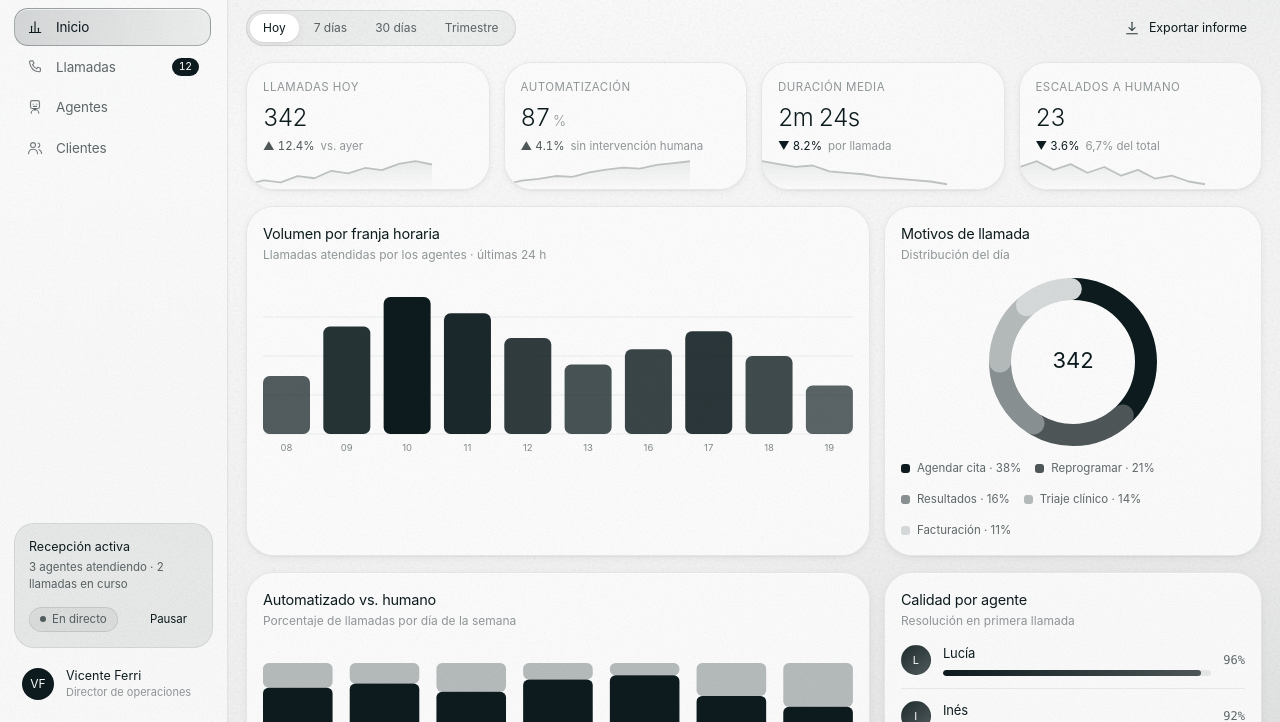
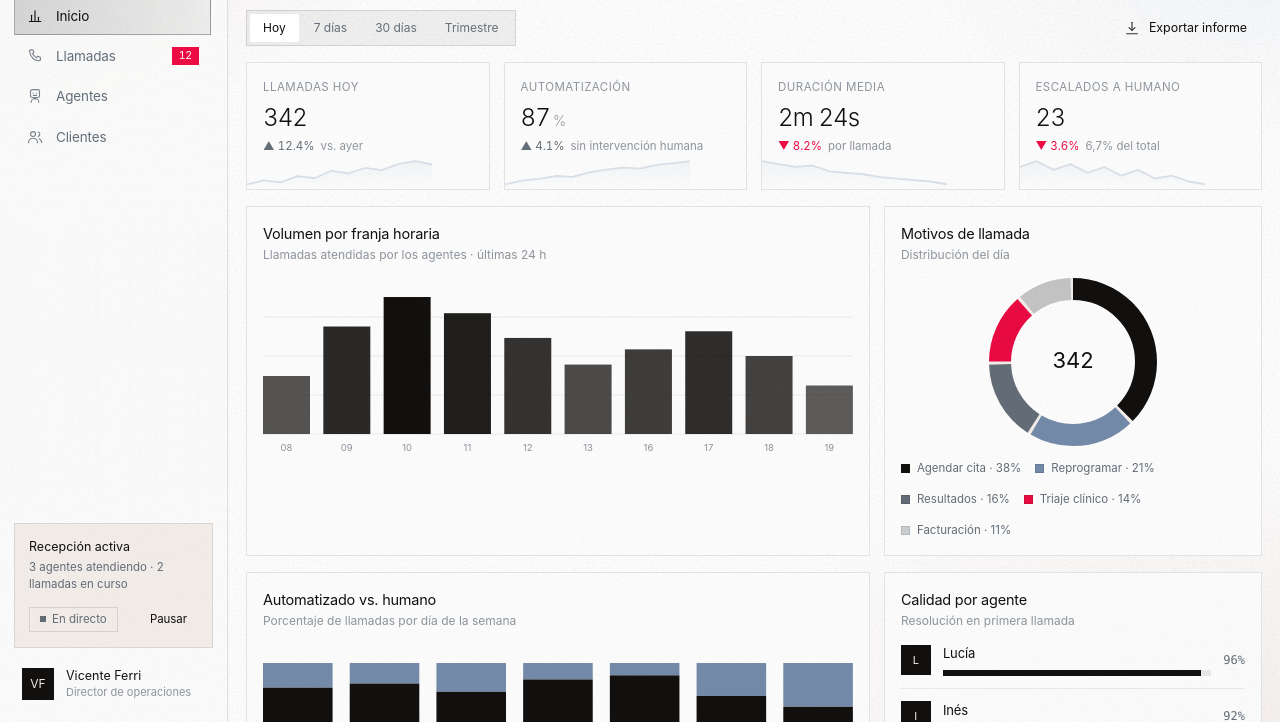
Before and after one commit to pablofd/hackspain, a plain HTML site: page index.html in a window 1280 px wide. Shown: the part 78-800 px from the top of the page. Drawn offline with Linux system fonts and the light colour scheme.

Commit message:
Aristas vivas, logo reducido y paleta Pitch Black / Parchment / Denim / Slate / Lipstick

```diff
--- a/design/palette.json
+++ b/design/palette.json
@@ -1,40 +1,60 @@
 {
-  "name": "Aurea Health — Core Palette",
-  "version": "3.0.0",
-  "mode": "monocromo",
+  "name": "maio — Core Palette",
+  "version": "4.0.0",
+  "base": "Interfaz blanca; el color entra con moderación",
   "colors": [
     {
-      "token": "ink-black",
-      "name": "Ink Black",
-      "hex": "#0D1B1E",
-      "rgb": [13, 27, 30],
-      "role": "Texto, acento principal, botones sólidos, gráficos y avatares"
+      "token": "pitch-black",
+      "name": "Pitch Black",
+      "hex": "#12100E",
+      "rgb": [18, 16, 14],
+      "role": "Texto, marca, botones primarios, serie principal de gráficos"
     },
     {
-      "token": "platinum",
-      "name": "Platinum",
-      "hex": "#EFEFEF",
-      "rgb": [239, 239, 239],
-      "role": "Base de la interfaz junto al blanco"
+      "token": "parchment",
+      "name": "Parchment",
+      "hex": "#F6F0ED",
+      "rgb": [246, 240, 237],
+      "role": "Superficies suaves: hover, tarjetas tintadas, burbujas del paciente"
+    },
+    {
+      "token": "dusty-denim",
+      "name": "Dusty Denim",
+      "hex": "#748CAB",
+      "rgb": [116, 140, 171],
+      "role": "Acento de datos: series secundarias, sparklines, avatares de paciente"
+    },
+    {
+      "token": "blue-slate",
+      "name": "Blue Slate",
+      "hex": "#646E78",
+      "rgb": [100, 110, 120],
+      "role": "Texto secundario y etiquetas"
+    },
+    {
+      "token": "lipstick-red",
+      "name": "Lipstick Red",
+      "hex": "#EC0B43",
+      "rgb": [236, 11, 67],
+      "role": "Solo crítico: escalados, riesgo alto, badge de cola y tendencias negativas"
     },
     {
       "token": "white",
       "name": "White",
       "hex": "#FFFFFF",
       "rgb": [255, 255, 255],
-      "role": "Superficies de tarjeta y paneles de vidrio"
+      "role": "Fondo de la plataforma y superficies de tarjeta"
     }
   ],
-  "grays": [
-    { "token": "gray-800", "hex": "#232C2F", "role": "Degradados de botones y avatares" },
-    { "token": "gray-600", "hex": "#4F5759", "role": "Series secundarias en gráficos" },
-    { "token": "gray-400", "hex": "#8B9294", "role": "Series terciarias, estados correctos" },
-    { "token": "gray-300", "hex": "#B7BCBD", "role": "Barras neutras y puntos de línea de tiempo" },
-    { "token": "gray-200", "hex": "#D9DCDC", "role": "Series de menor peso" }
-  ],
+  "forma": {
+    "radios": "0 px en todos los contenedores y controles",
+    "bordes": "Hairline de 1 px rgba(18,16,14,0.12)",
+    "sombras": "Mínimas; la jerarquía la marcan las líneas"
+  },
   "reserved": [
-    { "token": "dusty-mauve", "hex": "#A54657", "note": "Fuera de uso: la interfaz es monocroma" },
-    { "token": "tropical-teal", "hex": "#48A9A6", "note": "Fuera de uso: la interfaz es monocroma" },
-    { "token": "coral-glow", "hex": "#FF8552", "note": "Fuera de uso: la interfaz es monocroma" }
+    { "token": "ink-black", "hex": "#0D1B1E", "note": "Paleta anterior" },
+    { "token": "dusty-mauve", "hex": "#A54657", "note": "Paleta anterior" },
+    { "token": "tropical-teal", "hex": "#48A9A6", "note": "Paleta anterior" },
+    { "token": "coral-glow", "hex": "#FF8552", "note": "Paleta anterior" }
   ]
 }
--- a/src/components/ui.js
+++ b/src/components/ui.js
@@ -45,11 +45,11 @@ export function stat({ label, value, unit, trend, foot, spark, tint }) {
         el("span", { class: `trend trend--${up ? "up" : "down"}` }, `${up ? "▲" : "▼"} ${Math.abs(trend)}%`),
       foot && el("span", {}, foot),
     ),
-    spark && sparkline(spark, "var(--ink-black)"),
+    spark && sparkline(spark, "var(--dusty-denim)"),
   );
 }
 
-export function sparkline(values, color = "var(--ink-black)") {
+export function sparkline(values, color = "var(--dusty-denim)") {
   const w = 240;
   const h = 44;
   const max = Math.max(...values);
@@ -85,7 +85,7 @@ export function sparkline(values, color = "var(--ink-black)") {
   );
 }
 
-export function barChart(data, { height = 190, color = "var(--ink-black)" } = {}) {
+export function barChart(data, { height = 190, color = "var(--pitch-black)" } = {}) {
   const w = 620;
   const max = Math.max(...data.map((d) => d.value));
   const gap = 14;
@@ -113,7 +113,7 @@ export function barChart(data, { height = 190, color = "var(--ink-black)" } = {}
           y,
           width: bw,
           height: bh,
-          rx: 7,
+          rx: 0,
           fill: color,
           opacity: 0.5 + (d.value / max) * 0.5,
         }),
@@ -153,8 +153,8 @@ export function stackedBars(data, { height = 190 } = {}) {
           y: baseY - ah - hh,
           width: bw,
           height: hh,
-          rx: 6,
-          fill: "var(--gray-300)",
+          rx: 0,
+          fill: "var(--dusty-denim)",
           opacity: 1,
         }),
         svg("rect", {
@@ -162,8 +162,8 @@ export function stackedBars(data, { height = 190 } = {}) {
           y: baseY - ah,
           width: bw,
           height: ah,
-          rx: 6,
-          fill: "var(--ink-black)",
+          rx: 0,
+          fill: "var(--pitch-black)",
           opacity: 1,
         }),
         svg(
@@ -198,7 +198,7 @@ export function donut(data, { size = 168, thickness = 22, center = "" } = {}) {
       "stroke-width": thickness,
       "stroke-dasharray": `${len - 3} ${c - len + 3}`,
       "stroke-dashoffset": -offset,
-      "stroke-linecap": "round",
+      "stroke-linecap": "butt",
       transform: `rotate(-90 ${size / 2} ${size / 2})`,
     });
     offset += len;
--- a/src/data/mock.js
+++ b/src/data/mock.js
@@ -414,11 +414,11 @@ export const volumeByHour = [
 ];
 
 export const reasonsBreakdown = [
-  { label: "Agendar cita", value: 38, color: "var(--ink-black)" },
-  { label: "Reprogramar", value: 21, color: "var(--gray-600)" },
-  { label: "Resultados", value: 16, color: "var(--gray-400)" },
-  { label: "Triaje clínico", value: 14, color: "var(--gray-300)" },
-  { label: "Facturación", value: 11, color: "var(--gray-200)" },
+  { label: "Agendar cita", value: 38, color: "var(--pitch-black)" },
+  { label: "Reprogramar", value: 21, color: "var(--dusty-denim)" },
+  { label: "Resultados", value: 16, color: "var(--blue-slate)" },
+  { label: "Triaje clínico", value: 14, color: "var(--lipstick-red)" },
+  { label: "Facturación", value: 11, color: "rgba(100, 110, 120, 0.32)" },
 ];
 
 export const weeklyTrend = [
--- a/src/styles/app.css
+++ b/src/styles/app.css
@@ -87,10 +87,10 @@ textarea {
   z-index: 0;
   pointer-events: none;
   background:
-    radial-gradient(58% 50% at 0% 0%, rgba(var(--ink-rgb), 0.07), transparent 62%),
-    radial-gradient(55% 50% at 100% 2%, rgba(var(--ink-rgb), 0.05), transparent 62%),
-    radial-gradient(70% 62% at 92% 100%, rgba(var(--ink-rgb), 0.06), transparent 62%),
-    linear-gradient(170deg, var(--white) 0%, var(--platinum) 100%);
+    radial-gradient(52% 44% at 0% 0%, rgba(var(--parchment-rgb), 0.9), transparent 60%),
+    radial-gradient(48% 42% at 100% 2%, rgba(var(--dusty-denim-rgb), 0.07), transparent 62%),
+    radial-gradient(60% 55% at 94% 100%, rgba(var(--parchment-rgb), 0.9), transparent 62%),
+    var(--white);
 }
 
 .app-bg::after {
@@ -164,24 +164,24 @@ textarea {
 .brand {
   display: flex;
   align-items: center;
-  gap: 10px;
+  gap: 8px;
   padding: 2px var(--sp-2) var(--sp-5);
 }
 
 .brand__mark {
-  width: 30px;
-  height: 30px;
+  width: 19px;
+  height: 19px;
   flex: none;
-  color: var(--ink-black);
+  color: var(--pitch-black);
 }
 
 .brand__name {
   font-family: var(--font-brand);
-  font-size: 25px;
+  font-size: 19px;
   font-weight: 500;
   line-height: 1;
   letter-spacing: -0.03em;
-  color: var(--ink-black);
+  color: var(--pitch-black);
 }
 
 .nav {
@@ -280,7 +280,7 @@ textarea {
   font-size: 10.5px;
   font-weight: var(--fw-regular);
   font-variant-numeric: tabular-nums;
-  background: var(--ink-black);
+  background: var(--alert);
   color: var(--white);
 }
 
@@ -334,8 +334,8 @@ textarea {
   height: 32px;
   flex: none;
   border-radius: var(--r-pill);
-  background: linear-gradient(140deg, var(--accent), var(--ink-black));
-  border: 1px solid var(--stroke-soft);
+  background: var(--pitch-black);
+  border: 1px solid var(--pitch-black);
   color: var(--text-on-dark);
   font-size: 12px;
   font-weight: var(--fw-regular);
@@ -434,7 +434,7 @@ textarea {
 
 .search kbd {
   padding: 1px 5px;
-  border-radius: 6px;
+  border-radius: 0;
   border: 1px solid var(--stroke-soft);
   font-family: var(--font-ui);
   font-size: 10.5px;
@@ -489,17 +489,17 @@ textarea {
 }
 
 .card--tint-ok {
-  background: linear-gradient(150deg, rgba(var(--ink-rgb), 0.06), var(--glass-2) 68%);
-  border-color: var(--stroke-strong);
+  background: var(--parchment);
+  border-color: var(--stroke-soft);
 }
 
 .card--tint-alert {
-  background: linear-gradient(150deg, rgba(var(--ink-rgb), 0.1), var(--glass-2) 66%);
-  border-color: var(--ink-black);
+  background: var(--white);
+  border-color: var(--alert);
 }
 
 .card--tint-accent {
-  background: linear-gradient(150deg, rgba(var(--ink-rgb), 0.08), var(--glass-2) 68%);
+  background: var(--parchment);
   border-color: var(--stroke-strong);
 }
 
@@ -592,20 +592,18 @@ textarea {
 }
 
 .btn--primary {
-  background: linear-gradient(140deg, var(--gray-800), var(--ink-black));
-  border-color: var(--ink-black);
+  background: var(--pitch-black);
+  border-color: var(--pitch-black);
   color: var(--white);
-  box-shadow: var(--shadow-accent);
 }
 .btn--primary:hover {
-  background: linear-gradient(140deg, #343e41, var(--gray-800));
+  background: #2a2724;
 }
 
 .btn--alert {
-  background: var(--white);
-  border-color: var(--ink-black);
-  color: var(--ink-black);
-  box-shadow: var(--shadow-sm);
+  background: var(--alert);
+  border-color: var(--alert);
+  color: var(--white);
 }
 
 .btn--ghost {
@@ -675,21 +673,21 @@ textarea {
   white-space: nowrap;
 }
 
-/* Jerarquía monocroma: relleno sólido = crítico, contorno = destacado, gris = correcto */
+/* Jerarquía: rojo sólido = crítico, contorno negro = destacado, pergamino = correcto */
 .pill--ok {
-  background: rgba(var(--ink-rgb), 0.05);
+  background: var(--parchment);
   border-color: var(--stroke-soft);
   color: var(--text-secondary);
 }
 .pill--alert {
-  background: var(--ink-black);
-  border-color: var(--ink-black);
+  background: var(--alert);
+  border-color: var(--alert);
   color: var(--white);
 }
 .pill--accent {
   background: var(--white);
-  border-color: var(--ink-black);
-  color: var(--ink-black);
+  border-color: var(--pitch-black);
+  color: var(--pitch-black);
 }
 .pill--neutral {
   background: rgba(var(--ink-rgb), 0.05);
@@ -874,7 +872,7 @@ table.data .cell-sub {
   flex: none;
   border-radius: var(--r-pill);
   border: 1px solid var(--stroke-soft);
-  background: linear-gradient(140deg, rgba(var(--ink-black-rgb), 0.92), rgba(var(--ink-black-rgb), 0.72));
+  background: var(--pitch-black);
   color: var(--text-on-dark);
   font-size: 11px;
   font-weight: var(--fw-regular);
@@ -882,7 +880,7 @@ table.data .cell-sub {
 }
 
 .avatar--accent {
-  background: linear-gradient(140deg, var(--gray-600), var(--gray-800));
+  background: var(--dusty-denim);
   color: var(--white);
 }
 
@@ -963,12 +961,12 @@ table.data .cell-sub {
   width: 9px;
   height: 9px;
   border-radius: var(--r-pill);
-  background: var(--gray-300);
+  background: var(--dusty-denim);
   border: 2px solid var(--white);
 }
 
 .timeline__item--alert::before {
-  background: var(--ink-black);
+  background: var(--alert);
 }
 .timeline__time {
   font-size: 11px;
@@ -997,19 +995,15 @@ table.data .cell-sub {
 .bar__fill {
   height: 100%;
   border-radius: var(--r-pill);
-  background: linear-gradient(90deg, var(--ink-black), var(--gray-600));
+  background: var(--pitch-black);
   transition: width var(--dur-slow) var(--ease-out);
 }
 
 .bar__fill--alert {
-  background: repeating-linear-gradient(
-    -45deg,
-    var(--ink-black) 0 5px,
-    var(--gray-600) 5px 10px
-  );
+  background: var(--alert);
 }
 .bar__fill--muted {
-  background: var(--gray-300);
+  background: var(--dusty-denim);
 }
 
 /* --- Toggle switch (iOS) --------------------------------- */
@@ -1040,7 +1034,7 @@ table.data .cell-sub {
 }
 
 .switch.is-on {
-  background: var(--ink-black);
+  background: var(--pitch-black);
 }
 
 .switch.is-on::after {
@@ -1084,7 +1078,7 @@ table.data .cell-sub {
   width: 46px;
   height: 46px;
   flex: none;
-  border-radius: 16px;
+  border-radius: 0;
   font-size: 16px;
   font-weight: var(--fw-regular);
   color: var(--white);
@@ -1093,19 +1087,19 @@ table.data .cell-sub {
 }
 
 .agent-card__avatar--mauve {
-  background: linear-gradient(145deg, var(--gray-800), var(--ink-black));
+  background: var(--pitch-black);
   color: var(--white);
 }
 
 .agent-card__avatar--teal {
-  background: linear-gradient(145deg, var(--gray-400), var(--gray-600));
+  background: var(--dusty-denim);
   color: var(--white);
 }
 
 .agent-card__avatar--coral {
   background: var(--white);
-  border: 1px solid var(--ink-black);
-  color: var(--ink-black);
+  border: 1px solid var(--pitch-black);
+  color: var(--pitch-black);
 }
 
 .agent-card__name {
@@ -1174,17 +1168,12 @@ table.data .cell-sub {
   flex-direction: column;
   min-height: 0;
   padding: 0;
-  border-radius: var(--r-lg);
+  border-radius: 0;
   border: 1px solid var(--stroke-soft);
-  background: linear-gradient(
-    168deg,
-    rgba(var(--accent-rgb), 0.1) 0%,
-    rgba(var(--white-rgb), 0.9) 38%,
-    rgba(var(--white-rgb), 0.94) 100%
-  );
+  background: var(--glass-2);
   backdrop-filter: var(--blur-sm);
   -webkit-backdrop-filter: var(--blur-sm);
-  box-shadow: var(--shadow-md);
+  box-shadow: var(--shadow-sm);
   overflow: hidden;
 }
 
@@ -1245,19 +1234,19 @@ table.data .cell-sub {
   border-radius: var(--r-pill);
   font-size: 11px;
   letter-spacing: 0.02em;
-  background: linear-gradient(140deg, rgba(var(--ink-black-rgb), 0.9), rgba(var(--ink-black-rgb), 0.7));
-  color: var(--text-on-dark);
+  background: var(--dusty-denim);
+  color: var(--white);
 }
 
 .chat__avatar--agent {
-  background: linear-gradient(140deg, var(--gray-600), var(--gray-800));
+  background: var(--pitch-black);
   color: var(--white);
 }
 
 .chat__bubble {
   position: relative;
   padding: 11px 15px;
-  border-radius: 20px;
+  border-radius: 0;
   font-size: 13.5px;
   line-height: 1.55;
   border: 1px solid var(--stroke-soft);
@@ -1266,16 +1255,14 @@ table.data .cell-sub {
 }
 
 .chat__row--agent .chat__bubble {
-  background: var(--ink-black);
-  border-color: var(--ink-black);
+  background: var(--pitch-black);
+  border-color: var(--pitch-black);
   color: var(--white);
-  border-bottom-left-radius: 7px;
 }
 
 .chat__row--caller .chat__bubble {
-  background: var(--white);
-  border-color: var(--stroke-strong);
-  border-bottom-right-radius: 7px;
+  background: var(--parchment);
+  border-color: var(--stroke-soft);
 }
 
 .chat__meta {
@@ -1334,7 +1321,7 @@ table.data .cell-sub {
   padding: 0;
   border: 0;
   border-radius: var(--r-pill);
-  background: var(--ink-black);
+  background: var(--pitch-black);
   color: var(--white);
   cursor: pointer;
   box-shadow: var(--shadow-accent);
@@ -1359,13 +1346,13 @@ table.data .cell-sub {
   flex: 1;
   min-width: 2px;
   max-width: 4px;
-  border-radius: var(--r-pill);
-  background: rgba(var(--ink-rgb), 0.16);
+  border-radius: 0;
+  background: rgba(var(--blue-slate-rgb), 0.3);
   transition: background var(--dur) var(--ease-out);
 }
 
 .waveform i.is-played {
-  background: var(--accent);
+  background: var(--pitch-black);
 }
 
 /* --- Charts ---------------------------------------------- */
@@ -1392,7 +1379,8 @@ table.data .cell-sub {
 .legend__swatch {
   width: 9px;
   height: 9px;
-  border-radius: 3px;
+  border-radius: 0;
+  border: 1px solid var(--stroke-soft);
   flex: none;
 }
 
@@ -1511,7 +1499,7 @@ table.data .cell-sub {
 }
 
 .slot.is-free {
-  border-color: var(--ink-black);
+  border-color: var(--pitch-black);
   background: var(--white);
 }
 
--- a/src/styles/tokens.css
+++ b/src/styles/tokens.css
@@ -1,79 +1,80 @@
 /* ============================================================
-   Aurea Health · Design tokens
-   Paleta canónica: /design/palette.json
+   maio · Design tokens
+   Paleta canónica: /design/palette.json · Marca: /design/brand
    ============================================================ */
 
 :root {
-  /* --- Paleta base · monocroma --------------------------- */
-  --ink-black: #0d1b1e;
-  --platinum: #efefef;
+  /* --- Paleta base --------------------------------------- */
+  --pitch-black: #12100e;
+  --parchment: #f6f0ed;
+  --dusty-denim: #748cab;
+  --blue-slate: #646e78;
+  --lipstick-red: #ec0b43;
   --white: #ffffff;
 
-  --ink-black-rgb: 13, 27, 30;
-  --platinum-rgb: 239, 239, 239;
+  --pitch-black-rgb: 18, 16, 14;
+  --parchment-rgb: 246, 240, 237;
+  --dusty-denim-rgb: 116, 140, 171;
+  --blue-slate-rgb: 100, 110, 120;
+  --lipstick-red-rgb: 236, 11, 67;
   --white-rgb: 255, 255, 255;
 
-  /* Escala de grises derivada del Ink Black */
-  --gray-800: #232c2f;
-  --gray-600: #4f5759;
-  --gray-400: #8b9294;
-  --gray-300: #b7bcbd;
-  --gray-200: #d9dcdc;
+  /* --- Semántica ----------------------------------------- */
+  --bg-base: var(--white);
+  --bg-deep: var(--pitch-black);
+  --accent: var(--pitch-black);
+  --accent-rgb: var(--pitch-black-rgb);
+  --accent-deep: var(--pitch-black);
+  --highlight: var(--dusty-denim);
+  --highlight-rgb: var(--dusty-denim-rgb);
+  --ok: var(--blue-slate);
+  --ok-rgb: var(--blue-slate-rgb);
+  --ok-deep: var(--blue-slate);
+  --alert: var(--lipstick-red);
+  --alert-rgb: var(--lipstick-red-rgb);
+  --alert-deep: var(--lipstick-red);
 
-  /* --- Semántica ----------------------------------------- */
-  --bg-base: var(--platinum);
-  --bg-deep: var(--ink-black);
-  --accent: var(--ink-black);
-  --accent-rgb: var(--ink-black-rgb);
-  --accent-deep: var(--ink-black);
-  --ok: var(--gray-400);
-  --ok-rgb: var(--ink-black-rgb);
-  --ok-deep: var(--gray-600);
-  --alert: var(--ink-black);
-  --alert-rgb: var(--ink-black-rgb);
-  --alert-deep: var(--ink-black);
+  --ink-rgb: var(--pitch-black-rgb);
+  --text-primary: var(--pitch-black);
+  --text-secondary: var(--blue-slate);
+  --text-muted: rgba(var(--blue-slate-rgb), 0.72);
+  --text-on-accent: #ffffff;
+  --text-on-dark: var(--parchment);
 
-  --ink-rgb: var(--ink-black-rgb);
-  --text-primary: var(--ink-black);
-  --text-secondary: rgba(var(--ink-rgb), 0.66);
-  --text-muted: rgba(var(--ink-rgb), 0.45);
-  --text-on-accent: #ffffff;
-  --text-on-dark: var(--white);
-
-  /* --- Superficies de vidrio ------------------------------ */
-  --glass-1: rgba(var(--white-rgb), 0.62);
-  --glass-2: rgba(var(--white-rgb), 0.88);
-  --glass-3: rgba(var(--ink-rgb), 0.05);
-  --glass-hover: rgba(var(--ink-rgb), 0.045);
-  --glass-warm: rgba(var(--accent-rgb), 0.06);
-  --stroke-soft: rgba(var(--ink-rgb), 0.1);
-  --stroke-strong: rgba(var(--ink-rgb), 0.18);
+  /* --- Superficies ---------------------------------------- */
+  --glass-1: rgba(var(--white-rgb), 0.7);
+  --glass-2: rgba(var(--white-rgb), 0.92);
+  --glass-3: var(--parchment);
+  --glass-hover: rgba(var(--parchment-rgb), 0.7);
+  --glass-warm: var(--parchment);
+  --stroke-soft: rgba(var(--ink-rgb), 0.12);
+  --stroke-strong: rgba(var(--ink-rgb), 0.24);
   --hairline: rgba(var(--ink-rgb), 0.08);
-  --blur-sm: saturate(150%) blur(14px);
-  --blur-md: saturate(160%) blur(28px);
-  --blur-lg: saturate(170%) blur(48px);
+  --blur-sm: saturate(140%) blur(14px);
+  --blur-md: saturate(150%) blur(24px);
+  --blur-lg: saturate(160%) blur(40px);
 
   /* --- Gráficos ------------------------------------------ */
   --chart-grid: rgba(var(--ink-rgb), 0.08);
-  --chart-label: rgba(var(--ink-rgb), 0.5);
-  --chart-track: rgba(var(--ink-rgb), 0.07);
+  --chart-label: var(--text-muted);
+  --chart-track: var(--parchment);
 
   /* --- Layout -------------------------------------------- */
-  --sidebar-w: 276px;
+  --sidebar-w: 268px;
 
-  /* --- Radios (estilo Apple, continuos y generosos) ------- */
-  --r-xs: 10px;
-  --r-sm: 14px;
-  --r-md: 20px;
-  --r-lg: 28px;
-  --r-xl: 36px;
-  --r-pill: 999px;
+  /* --- Radios · aristas vivas ---------------------------- */
+  --r-xs: 0px;
+  --r-sm: 0px;
+  --r-md: 0px;
+  --r-lg: 0px;
+  --r-xl: 0px;
+  --r-pill: 0px;
 
-  /* --- Sombras ------------------------------------------- */
-  --shadow-sm: 0 1px 2px rgba(var(--ink-rgb), 0.06), 0 2px 8px rgba(var(--ink-rgb), 0.05);
-  --shadow-md: 0 10px 30px rgba(var(--ink-rgb), 0.1);
-  --shadow-lg: 0 26px 70px rgba(var(--ink-rgb), 0.12);
-  --shadow-accent: 0 2px 8px rgba(var(--ink-rgb), 0.18);
+  /* --- Sombras · casi inexistentes, mandan las líneas ----- */
+  --shadow-sm: none;
+  --shadow-md: 0 6px 20px rgba(var(--ink-rgb), 0.05);
+  --shadow-lg: 0 18px 44px rgba(var(--ink-rgb), 0.07);
+  --shadow-accent: none;
 
   /* --- Espaciado ----------------------------------------- */
   --sp-1: 4px;
--- a/src/views/home.js
+++ b/src/views/home.js
@@ -96,8 +96,8 @@ export function render() {
         { title: "Automatizado vs. humano", sub: "Porcentaje de llamadas por día de la semana" },
         stackedBars(weeklyTrend),
         legend([
-          { label: "Resuelto por agente", color: "var(--ink-black)" },
-          { label: "Escalado a humano", color: "var(--gray-300)" },
+          { label: "Resuelto por agente", color: "var(--pitch-black)" },
+          { label: "Escalado a humano", color: "var(--dusty-denim)" },
         ]),
       ),
       card(
--- a/src/views/reports.js
+++ b/src/views/reports.js
@@ -42,8 +42,8 @@ export function render() {
         { title: "Automatizado vs. humano", sub: "Porcentaje de llamadas por día de la semana" },
         stackedBars(weeklyTrend),
         legend([
-          { label: "Resuelto por agente", color: "var(--ink-black)" },
-          { label: "Escalado a humano", color: "var(--gray-300)" },
+          { label: "Resuelto por agente", color: "var(--pitch-black)" },
+          { label: "Escalado a humano", color: "var(--dusty-denim)" },
         ]),
       ),
       card(
@@ -56,7 +56,7 @@ export function render() {
     el(
       "div",
       { class: "grid grid--main" },
-      card({ title: "Volumen por franja", sub: "Media del periodo" }, barChart(volumeByHour, { color: "var(--gray-600)" })),
+      card({ title: "Volumen por franja", sub: "Media del periodo" }, barChart(volumeByHour, { color: "var(--blue-slate)" })),
       card(
         { title: "Calidad por agente", sub: "Resolución en primera llamada" },
         el(
```
Also changed, not shown: design/brand/brand.json (+8 -6 lines), README.md, index.html (line endings or trailing spaces).
